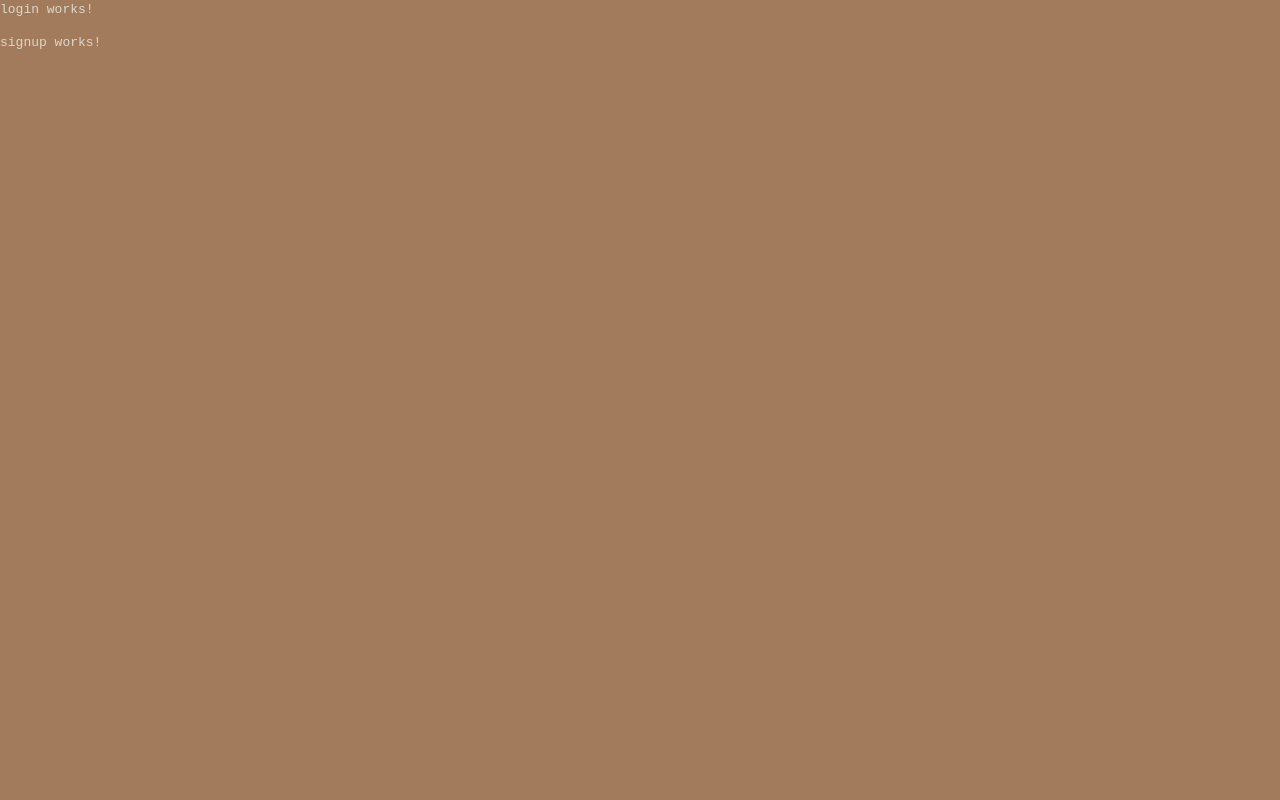
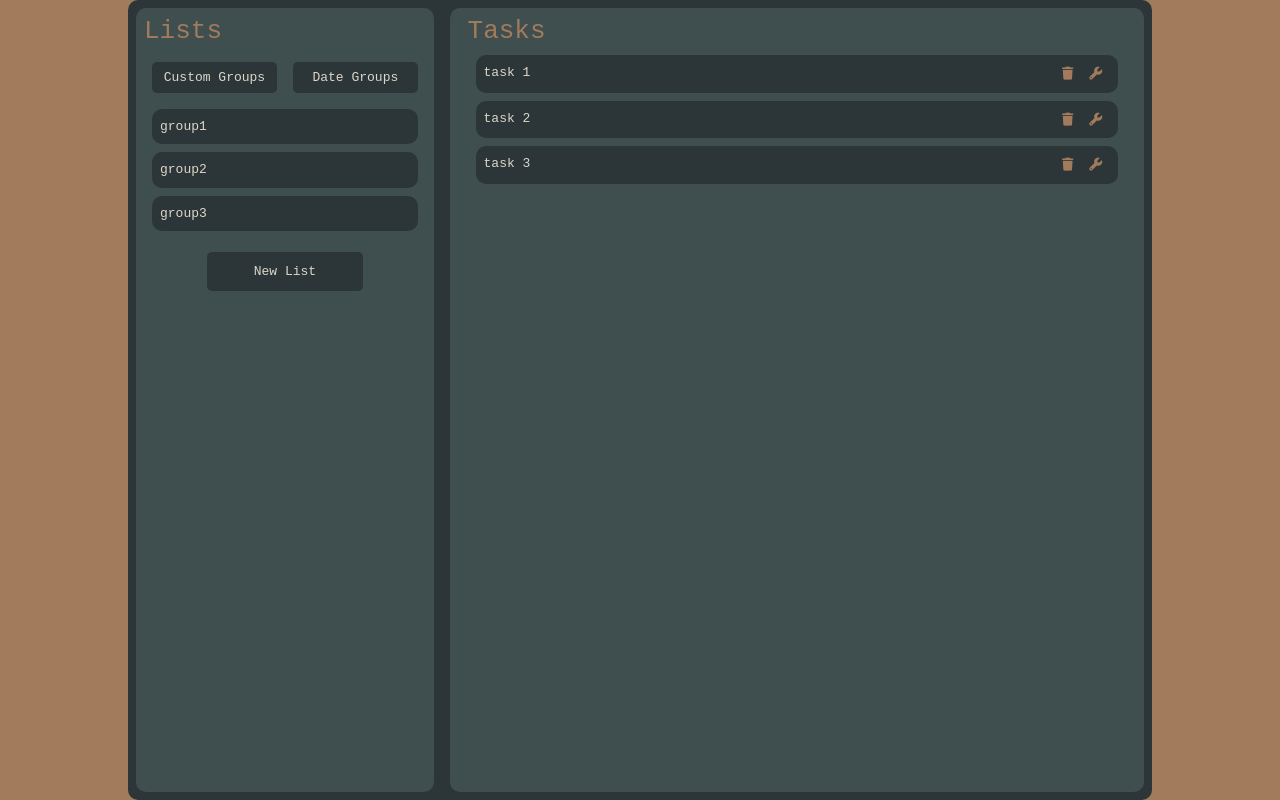
Before and after one commit to AbdallahNagy/Full-Stack-TODO-App, an Angular app: page / in a window 1280 px wide. Built offline with nearby package versions, Linux system fonts and the light colour scheme.

Commit message:
Snapshot before separation

```diff
--- a/src/app/app.component.html
+++ b/src/app/app.component.html
@@ -1,3 +1,3 @@
 
-<!-- <app-main></app-main> -->
-<app-register></app-register>
+<app-main></app-main>
+<!-- <app-register></app-register> -->
```
Also changed, not shown: 1 other file (tests, documents, lock files or other folders).
